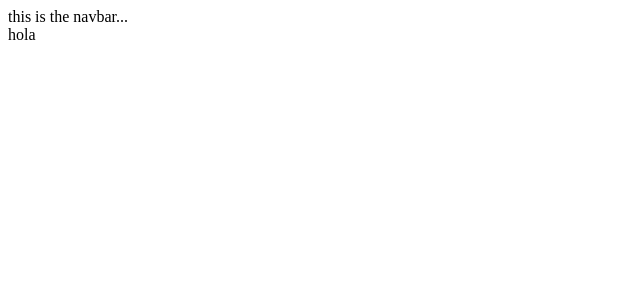
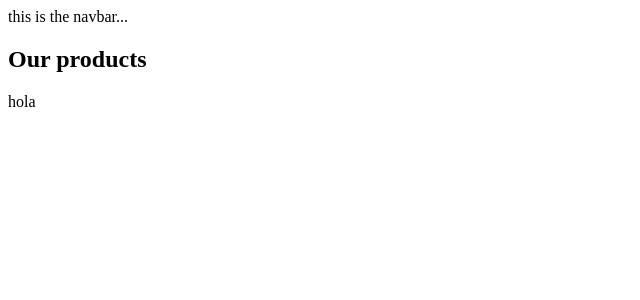
Before and after one commit to hennyfeliz/react-products-app, a React (Create React App) app: page / in a window 1280 px wide. Shown: the top 300 px of the page, without its empty margins (0-640 px from the left). Built offline with nearby package versions, Linux system fonts and the light colour scheme.

Commit message:
adding some changes

```diff
--- /dev/null
+++ b/src/App.js
@@ -0,0 +1,14 @@
+import NavBar from "./components/NavBar";
+import ProductContainer from "./components/ProductContainer";
+
+const App = () => {
+  return (
+    <>
+      <NavBar />
+      <ProductContainer />
+      <div>hola</div>
+    </>
+  );
+};
+
+export default App
--- /dev/null
+++ b/src/components/ProductContainer.jsx
@@ -0,0 +1,12 @@
+
+
+const ProductContainer = () => {
+  return(
+    <section>
+      <h1>Our products</h1>
+    </section>
+  )
+}
+
+
+export default ProductContainer
--- a/src/index.js
+++ b/src/index.js
@@ -1,17 +1,7 @@
 import ReactDOM from "react-dom/client";
-import NavBar from "./components/NavBar";
+import App from "./App";
 
-const rootElement = document.querySelector("#root");
 
-const root = ReactDOM.createRoot(rootElement);
-
-const App = () => {
-  return (
-    <>
-      <NavBar />
-      <div>hola</div>
-    </>
-  );
-};
+const root = ReactDOM.createRoot(document.querySelector("#root"));
 
 root.render(<App />);
```
